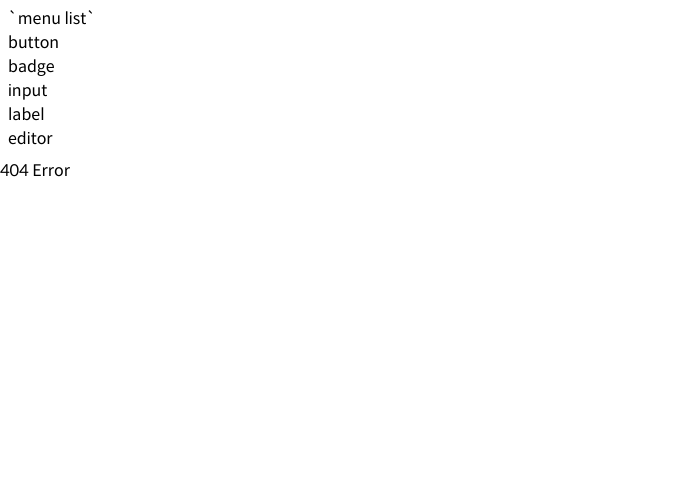
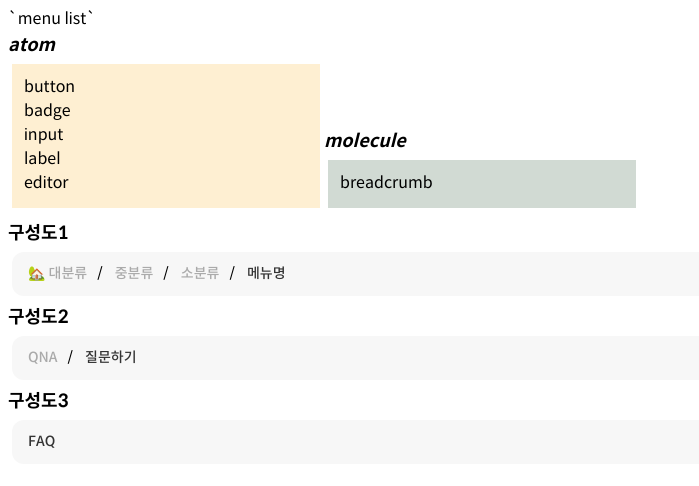
Before and after one commit to hrkim2/helpdesk-test-next-js, a Next.js app: page /components/molecule/breadcrumb in a window 1280 px wide. Before the commit this address had no page. Shown: the top 486 px of the page, without its empty margins (0-699 px from the left). Built offline with nearby package versions, Linux system fonts and the light colour scheme.

Commit message:
AB#5208 breadcrumb

```diff
--- /dev/null
+++ b/src/Component/bp/Breadcrumb.tsx
@@ -0,0 +1,94 @@
+import Link from "next/link";
+import { FunctionComponent, ReactChild, ReactChildren } from "react";
+
+interface Props {
+    hierarchy: {
+        text:string;
+        seq: number;
+        url?: string;
+    }[];
+    addClass?: string;
+}
+
+interface LabelProps {
+    text: string;
+    url?: string;
+    leafLevel: boolean;
+    addClass: string;
+}
+
+interface LabelLiProps {
+    leafLevel: boolean;
+    addClass: string;
+    children: ReactChild | ReactChildren;
+}
+
+interface DivProps {
+    addClass: string;
+}
+
+const LabelLi: FunctionComponent<LabelLiProps> = ({leafLevel, addClass, children})=>{
+    if(leafLevel){
+        return <li aria-current="page" className={`text-sm font-medium ${addClass||''}`}>
+            {children}
+        </li>;
+    }else{
+        return <li className={`inline-flex items-center font-medium text-sm ${addClass||''}`}>
+            {children}
+        </li>;
+    }
+}
+
+const DivString: FunctionComponent<DivProps> = ({addClass=''})=>{
+    return <span className={addClass}>/</span>;
+}
+
+const Label: FunctionComponent<LabelProps> = ({text, url='', leafLevel, addClass})=>{
+    const hasLink = !leafLevel && url!=='';
+    const style = (leafLevel ? 'text-black' : 'text-cancel') + ' ' + (hasLink ? 'cursor-pointer hover:text-black' : 'cursor-default');
+    const LabelContent = ()=>{
+        if(hasLink){
+            return <Link href={url}>
+                <span className={`mr-1.5 md:mr-2.5 ${style}`}>
+                    {text}
+                </span>
+            </Link>;
+        }else{
+            return <span className={`mr-1.5 md:mr-2.5 ${style}`}>
+                {text}
+            </span>;
+        }
+    }
+
+    return <LabelLi leafLevel={leafLevel} addClass={addClass}>
+        <div className="flex items-center">
+            <LabelContent/>
+            {leafLevel || <DivString addClass={addClass}/>}
+        </div>
+    </LabelLi>;
+}
+
+/**
+ * @param text
+ */
+ const BreadCrumb: FunctionComponent<Props> = ({hierarchy, addClass})=>{
+    const list = hierarchy.sort((level_a, level_b)=>level_a.seq-level_b.seq);
+
+    return <nav className="flex m-1 px-4 py-3 bg-efefef/50 rounded-xl">
+        <ol className="inline-flex items-center space-x-1 md:space-x-3">
+            {list.map(({seq, text, url=''}, i, _list)=>{
+                const leafLevel = _list.length-1 === i ? true : false;
+
+                return <Label
+                    key={seq}
+                    text={text}
+                    leafLevel={leafLevel}
+                    url={url}
+                    addClass={addClass||''}
+                />;
+            })}
+        </ol>
+    </nav>;
+}
+
+export default BreadCrumb;
--- a/src/pages/_app.tsx
+++ b/src/pages/_app.tsx
@@ -14,24 +14,35 @@ export default function App({ Component, pageProps } : AppProps) {
   ) : path.indexOf('components')>=0 ? (
     <div className="font-seegene">
       <div className='m-2'>
-        `menu list`
-        <ul>
+        <div>`menu list`</div>
+        <div className='inline-block w-1/4'>
+          <div className='block italic text-lg font-bold'>atom</div>
+          <ul className='m-1 p-3 bg-warning/25'>
             <Link key='0' href='/components/atom/button'>
-            <li className='cursor-pointer hover:bg-efefef'>button</li>
+              <li className='cursor-pointer hover:bg-warning'>button</li>
             </Link>
             <Link key='1' href='/components/atom/badge'>
-            <li className='cursor-pointer hover:bg-efefef'>badge</li>
+              <li className='cursor-pointer hover:bg-warning'>badge</li>
             </Link>
             <Link key='2' href='/components/atom/input'>
-            <li className='cursor-pointer hover:bg-efefef'>input</li>
+              <li className='cursor-pointer hover:bg-warning'>input</li>
             </Link>
             <Link key='3' href='/components/atom/label'>
-            <li className='cursor-pointer hover:bg-efefef'>label</li>
+              <li className='cursor-pointer hover:bg-warning'>label</li>
             </Link>
             <Link key='4' href='/components/atom/editor'>
-            <li className='cursor-pointer hover:bg-efefef'>editor</li>
+              <li className='cursor-pointer hover:bg-warning'>editor</li>
             </Link>
           </ul>
+        </div>
+        <div className='inline-block w-1/4'>
+          <div className='block italic text-lg font-bold'>molecule</div>
+          <ul className='m-1 p-3 bg-success/25'>
+            <Link key='0' href='/components/molecule/breadcrumb'>
+              <li className='cursor-pointer hover:bg-success'>breadcrumb</li>
+            </Link>
+          </ul>
+        </div>
       </div>
       <Component {...pageProps}/>
     </div>
--- /dev/null
+++ b/src/pages/components/molecule/breadcrumb.tsx
@@ -0,0 +1,36 @@
+import BreadCrumb from "Component/bp/breadcrumb";
+
+const menu = {
+    one: [
+        {text: '🏡 대분류', seq: 0, url: '/components/atom'},
+        {text: '소분류', seq: 2, url: '/components/atom/badge'},
+        {text: '중분류', seq: 1, url: '/components/atom/input'},
+        {text: '메뉴명', seq: 3, url: '/components/atom/button'}
+    ],
+    two: [
+        {text: 'QNA', seq: 0},
+        {text: '질문하기', seq: 1}
+    ],
+    three: [
+        {text: 'FAQ', seq: 0}
+    ]
+}
+
+export default function BreadCrumbs(){
+    return (
+      <>
+        <div key={0} className="m-2">
+            <div className="text-lg font-bold">구성도1</div>
+            <BreadCrumb hierarchy={menu.one} />
+        </div>
+        <div key={1} className="m-2">
+        <div className="text-lg font-bold">구성도2</div>
+            <BreadCrumb hierarchy={menu.two} />
+        </div>
+        <div key={2} className="m-2">
+        <div className="text-lg font-bold">구성도3</div>
+            <BreadCrumb hierarchy={menu.three} />
+        </div>
+      </>
+    );
+}
```
Lines whose indentation alone changed are shown as unchanged.
